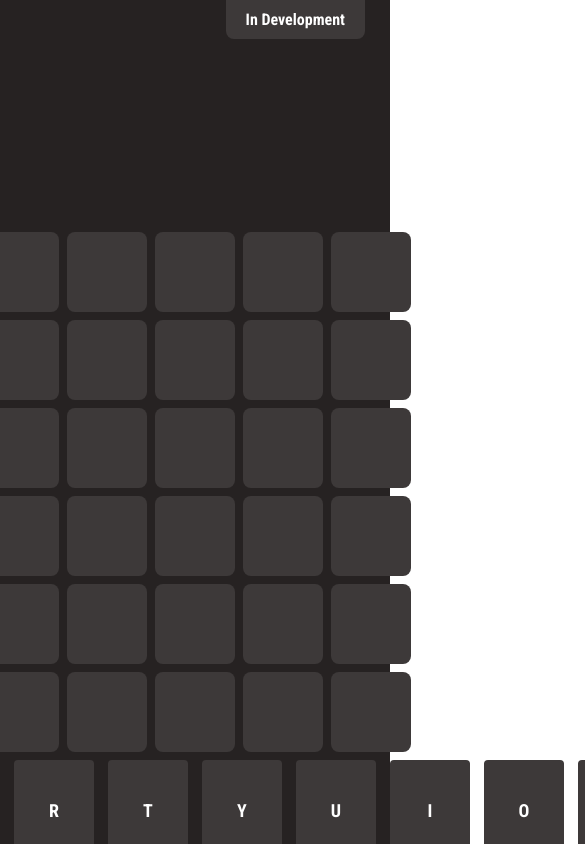
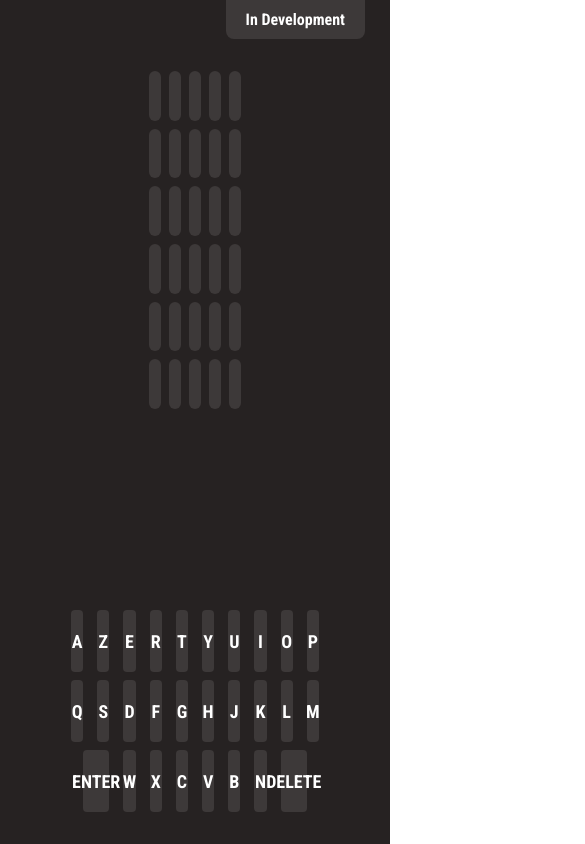
Before and after one commit to DriesC-1850394/wordle-dutch, a React (Create React App) app: page / in a window 390 px wide. Shown: the top 844 px of the page, 585 px wide, since content can reach past the window. Built offline with nearby package versions, Linux system fonts and the light colour scheme.

Commit message:
:lipstick: Made UI Responsive

```diff
--- a/src/App.css
+++ b/src/App.css
@@ -27,7 +27,7 @@
   user-select: none;
 }
 
-@keyframes spin {
+@keyframes scale {
   from {
     transform: scale(0.8, 0.8);
   }
@@ -37,7 +37,7 @@
 }
 
 .Animate {
-  animation: spin 0.4s forwards;
+  animation: scale 0.4s forwards;
 }
 
 .InDevelopment {
@@ -62,7 +62,7 @@
 
   row-gap: 8px;
 
-  margin-top: 200px;
+  margin-top: calc(100vw / 10);
 }
 
 .InputRow {
@@ -76,8 +76,8 @@
 }
 
 .InputElement {
-  width: 80px;
-  height: 80px;
+  width: calc(100vw / 32);
+  height: calc(100vh / 17);
 
   text-align: center;
 
@@ -92,7 +92,7 @@
   font-family: "Roboto Condensed", sans-serif;
   font-weight: 700;
 
-  font-size: 36px;
+  font-size: calc(100vh / 38);
   text-transform: uppercase;
 }
 
@@ -136,11 +136,13 @@
 }
 
 .KeyboardSpecial {
-  width: 174px;
-  height: 100px;
+  width: calc(100vw / 14.71);
+  height: calc(100vh / 13.61);
 }
 
 .KeyboardElement {
-  width: 80px;
-  height: 100px;
+  width: calc(100vw / 32);
+  height: calc(100vh / 13.61);
 }
+
+/* 2560 1361 */
--- a/src/KeyboardSection/KeyboardElement/KeyboardElement.tsx
+++ b/src/KeyboardSection/KeyboardElement/KeyboardElement.tsx
@@ -2,10 +2,8 @@ const KeyboardElement = ({ char, color, disabled, onClick }: { char: string, col
     const className: string = (char.localeCompare('enter') == 0 || char.localeCompare('delete') == 0) ?
         'KeyboardSpecial' : "KeyboardElement"
 
-    const disableKey: boolean = disabled ? disabled : color.localeCompare("#3d393979") == 0
-
     return (
-        <div className={className} style={{ backgroundColor: color, cursor: disableKey ? 'unset' : 'pointer' }} onClick={disableKey ? undefined : () => onClick(char)}>
+        <div className={className} style={{ backgroundColor: color, cursor: disabled ? 'unset' : 'pointer' }} onClick={disabled ? undefined : () => onClick(char)}>
             {char}
         </div>
     )
```
